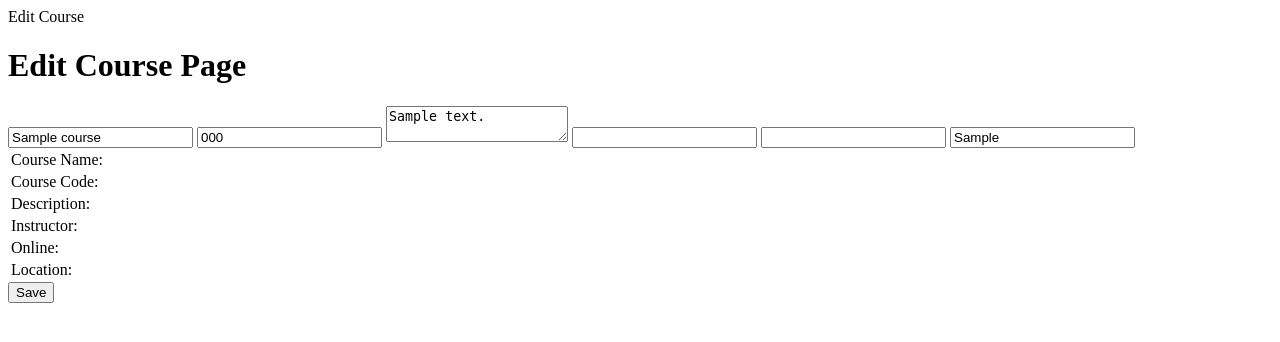
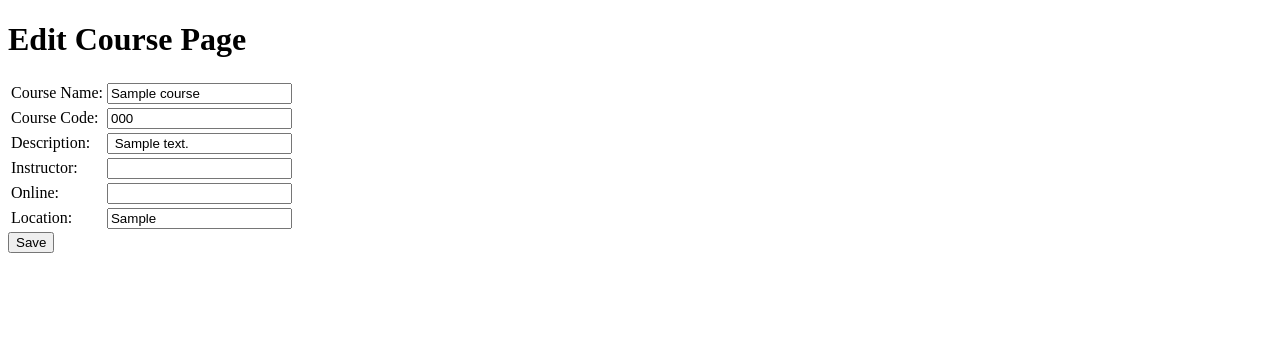
Before and after one commit to Anthony-Alagna/361Project, a Django app: page /course_base/courseedit/000 in a window 1280 px wide. Shown: the top 342 px of the page. Run offline with Django 4.2, Linux system fonts and the light colour scheme; tables that the repository leaves empty hold one stand-in row (values such as "Sample post").

Commit message:
fixed is and course edit alignment

```diff
--- a/myapp/Classes/supervisor.py
+++ b/myapp/Classes/supervisor.py
@@ -2,7 +2,7 @@ from myapp.models import User, Course
 
 
 def checkInstructorInCourse(self, instructor_name, course_code):
-    if instructor_name is "" or course_code is "":
+    if instructor_name == "" or course_code == "":
         return TypeError("instructor name is blank or course id name is blank")
     else:
         course = Course.objects.get(Course_Code=course_code)
@@ -18,7 +18,7 @@ class Supervisor(User):
     @staticmethod
     def create_account(fname, lname, email, username, password, address, city, phone, account_type):
         # what do the form fields come through as if they're empty? assuming it's None
-        if fname is "" or lname is "" or email is "" or username is "" or password is "" or address is "" or city is "" or phone is "" or account_type is "":
+        if fname == "" or lname == "" or email == "" or username == "" or password == "" or address == "" or city == "" or phone == "" or account_type == "":
             return TypeError(
                 "missing field")
 
@@ -49,7 +49,7 @@ class Supervisor(User):
     def editCourse(course_name='default', course_desc='default', isonline='default', location='default',
                    begin='default', updated='default'):
         # what do the form fields come through as if they're empty? assuming it's None
-        if course_name is "" or course_desc is "" or isonline is "" or location is "":
+        if course_name == "" or course_desc == "" or isonline == "" or location == "":
             return TypeError(
                 "cannot leave a value blank")
         else:
--- a/templates/courseedit.html
+++ b/templates/courseedit.html
@@ -2,7 +2,7 @@
 <html lang="en">
 <head>
     <meta charset="UTF-8">
-   {% block title %} Edit Course {% endblock %}
+    <title>Edit Course Page</title>
 </head>
 <body>
     <h1>Edit Course Page</h1>
@@ -11,39 +11,27 @@
         <table>
             <tr>
                 <td>Course Name:</td>
-                <label>
-                    <input type="text" name="Course_Name" value="{{ course.Course_Name }}">
-                </label>
+                <td><input type="text"  name="Course_Name" value="{{ course.Course_Name }}"></td>
             </tr>
             <tr>
                 <td>Course Code:</td>
-                <label>
-                    <input type="text"  name="Course_Code" value="{{ course.Course_Code }}">
-                </label>
+                <td><input type="text"  name="Course_Code" value="{{ course.Course_Code }}"></td>
             </tr>
             <tr>
                 <td>Description:</td>
-                <label>
-                    <textarea  name="Course_Description">{{ course.Course_Description }}</textarea>
-                </label>
+                <td><input type="text"  name="Course_Description" value=" {{ course.Course_Description }}"></td>
             </tr>
             <tr>
                 <td>Instructor:</td>
-                <label>
-                    <input type="text"  name="Course_Instructor" {% if course.Course_isOnline %} {% endif %}>
-                </label>
+                <td><input type="text"  name="Course_Instructor" {% if course.Course_isOnline %} {% endif %}></td>
             </tr>
             <tr>
                 <td>Online:</td>
-                <label>
-                    <input type="text"  name="Course_isOnline" {% if course.Course_isOnline %} {% endif %}>
-                </label>
+                <td><input type="text"  name="Course_isOnline" {% if course.Course_isOnline %} {% endif %}></td>
             </tr>
             <tr>
                 <td>Location:</td>
-                <label>
-                    <input type="text"  name="Course_Location" value="{{ course.Course_Location }}">
-                </label>
+                <td><input type="text" name="Course_Location" value="{{ course.Course_Location }}"></td>
             </tr>
         </table>
         <button type="submit">Save</button>
```
